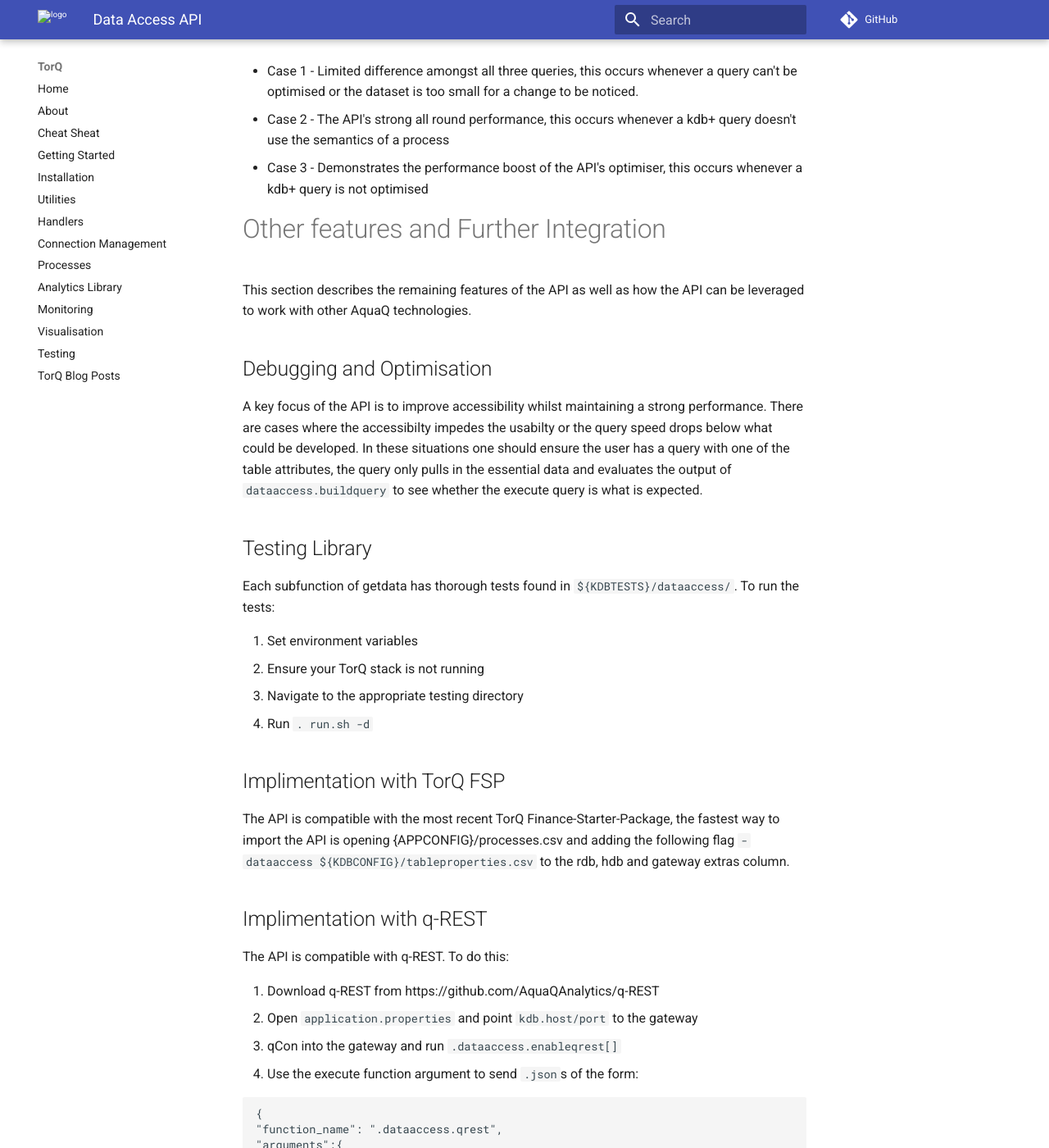
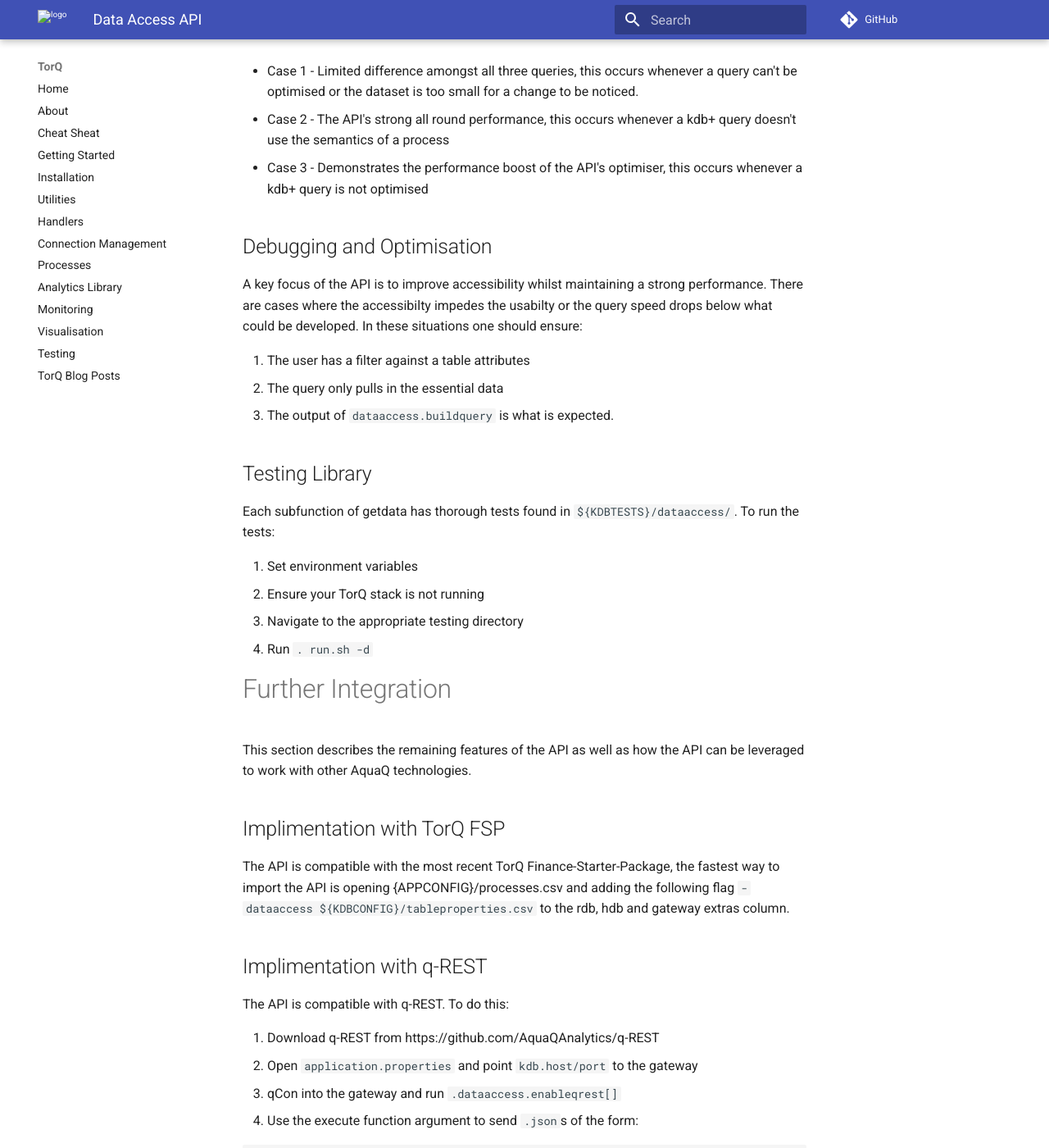
Before and after one commit to DataIntellectTech/TorQ, an MkDocs documentation site: the page built from docs/dataaccess.md, in a window 1280 px wide and 1400 px high, scrolled down 13325 px. Shown: the whole window at 82% size. Built offline with MkDocs 1.6.1 and Material for MkDocs 9.7.7, drawn with Linux system fonts in a browser that asks for light colours; comment, search, counter and statistics services are not loaded; old or Windows-style settings are respelled for this version of MkDocs; some of the changed text lies outside the part shown.

Commit message:
Update dataaccess.md

```diff
--- a/docs/dataaccess.md
+++ b/docs/dataaccess.md
@@ -352,7 +352,7 @@
 
 The results show the average execution time in ms for each query while the table of querynames show the call used
 
-The queries have been selected as they demonstrate the 3 typical cases.
+The queries have been selected as they demonstrate 3 typical cases.
 
 **Results**
 
@@ -383,13 +383,14 @@
 - Case 2 - The API's strong all round performance, this occurs whenever a kdb+ query doesn't use the semantics of a process
 - Case 3 - Demonstrates the performance boost of the API's optimiser, this occurs whenever a kdb+ query is not optimised
 
-# Other features and Further Integration
-
-This section describes the remaining features of the API as well as how the API can be leveraged to work with other AquaQ technologies.
 
 ## Debugging and Optimisation
 
-A key focus of the API is to improve accessibility whilst maintaining a strong performance. There are cases where the accessibilty impedes the usabilty or the query speed drops below what could be developed. In these situations one should ensure the user has a query with one of the table attributes, the query only pulls in the essential data and evaluates the output of `dataaccess.buildquery` to see whether the execute query is what is expected.
+A key focus of the API is to improve accessibility whilst maintaining a strong performance. There are cases where the accessibilty impedes the usabilty or the query speed drops below what could be developed. In these situations one should ensure:
+
+1. The user has a filter against a table attributes
+2. The query only pulls in the essential data
+3. The output of `dataaccess.buildquery` is what is expected.
 
 ## Testing Library
 Each subfunction of getdata has thorough tests found in `${KDBTESTS}/dataaccess/`. To run the tests:
```
Also changed, not shown: other parts of docs/dataaccess.md (+4 -0 lines).
